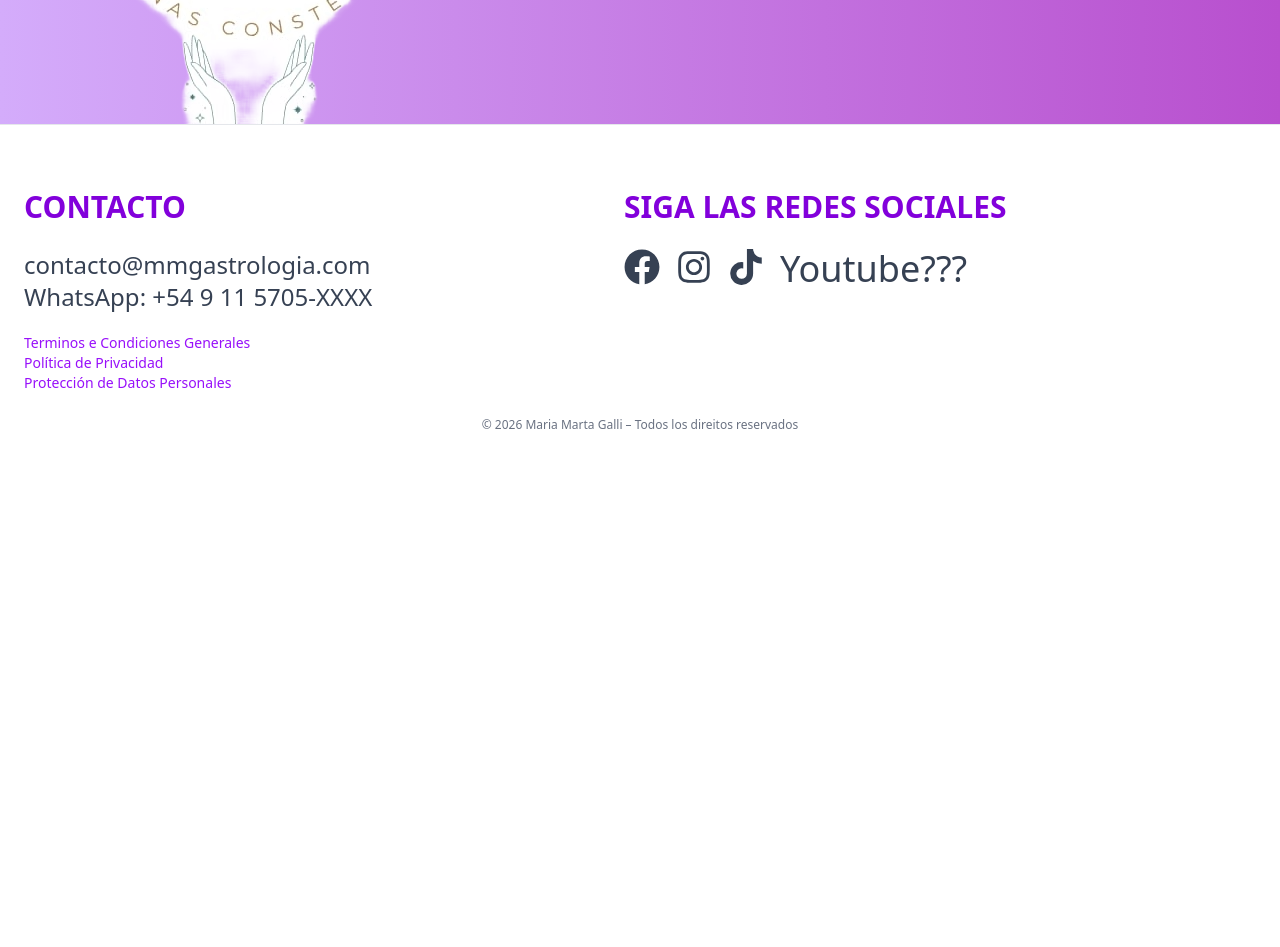
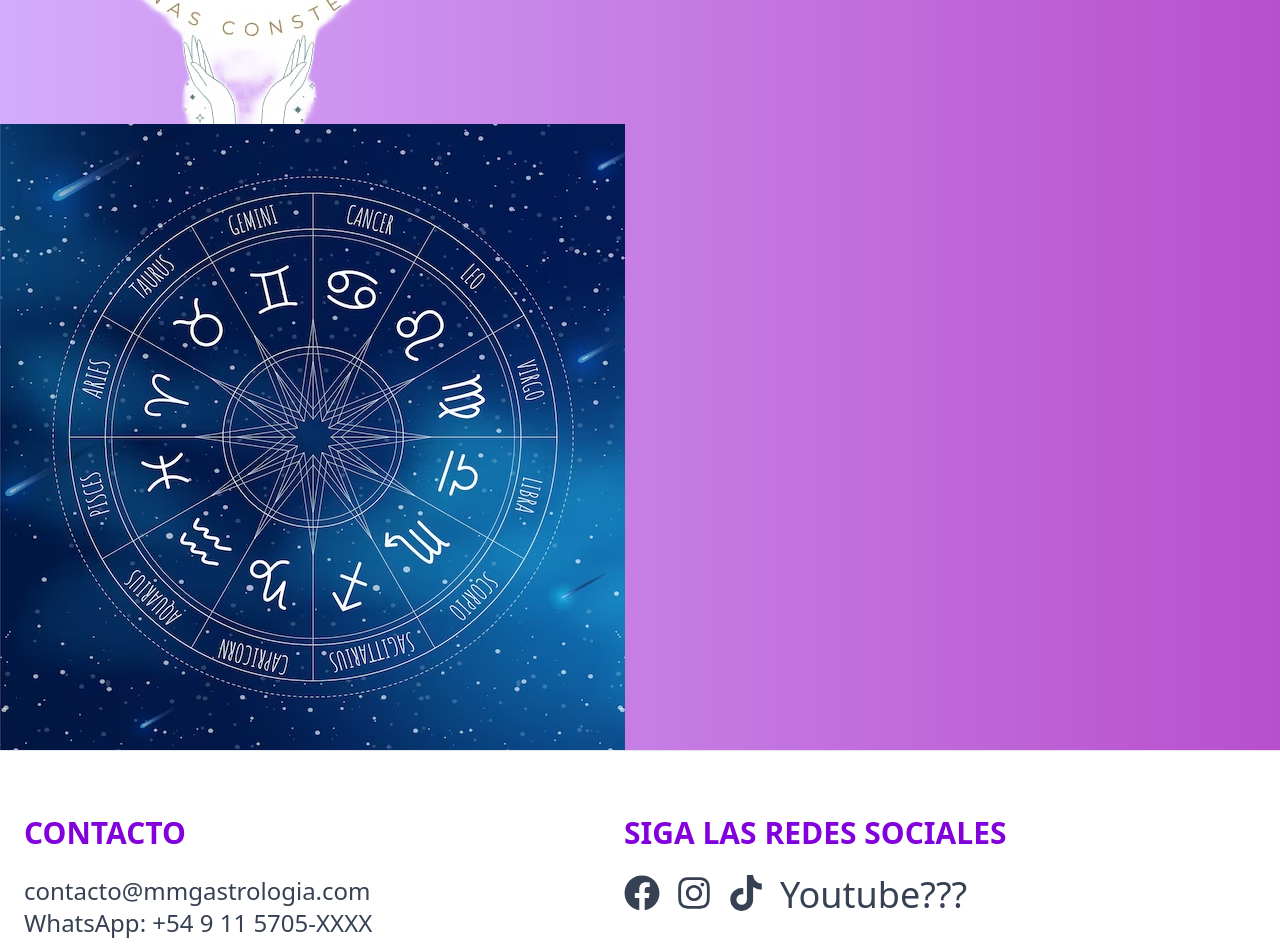
Before and after one commit to JuanPGalli/mmastrologia, a React (Vite) app in the folder client/: page / in a window 1280 px wide. Shown: the part 600-1547 px from the top of the page. Before the commit the page ends 1097 px from the top, so only its background shows below. Built offline with nearby package versions, Linux system fonts and the light colour scheme.

Commit message:
fix: add astral map photo

```diff
--- a/client/src/Views/Home/Home.jsx
+++ b/client/src/Views/Home/Home.jsx
@@ -1,6 +1,7 @@
 import React from 'react';
 import './Home.css';
 const img_transparent = '/logo_transparente.png';
+const img_mapa_astral = '/mapa_astral.png';
 
 const Home = () => {
   return (
@@ -19,6 +20,7 @@ const Home = () => {
       </p>
       <a href='/about'>👉 Conocé más sobre mí</a>
       <img src={img_transparent} alt='' />
+      <img src={img_mapa_astral} alt='' />
     </div>
   );
 };
```
Also changed, not shown: client/public/mapa_astral.png (added).
